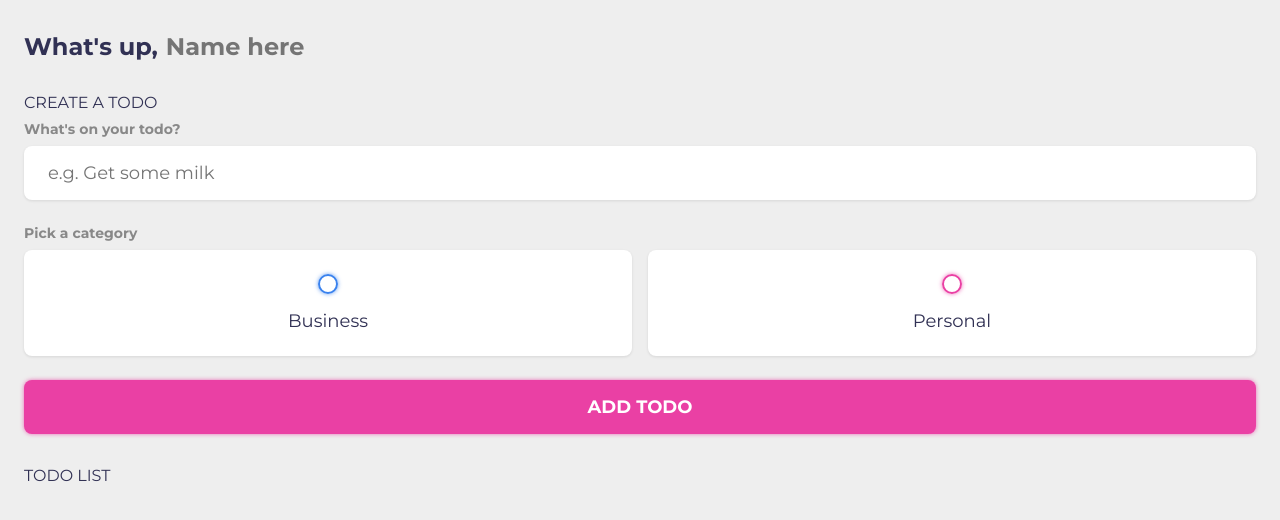
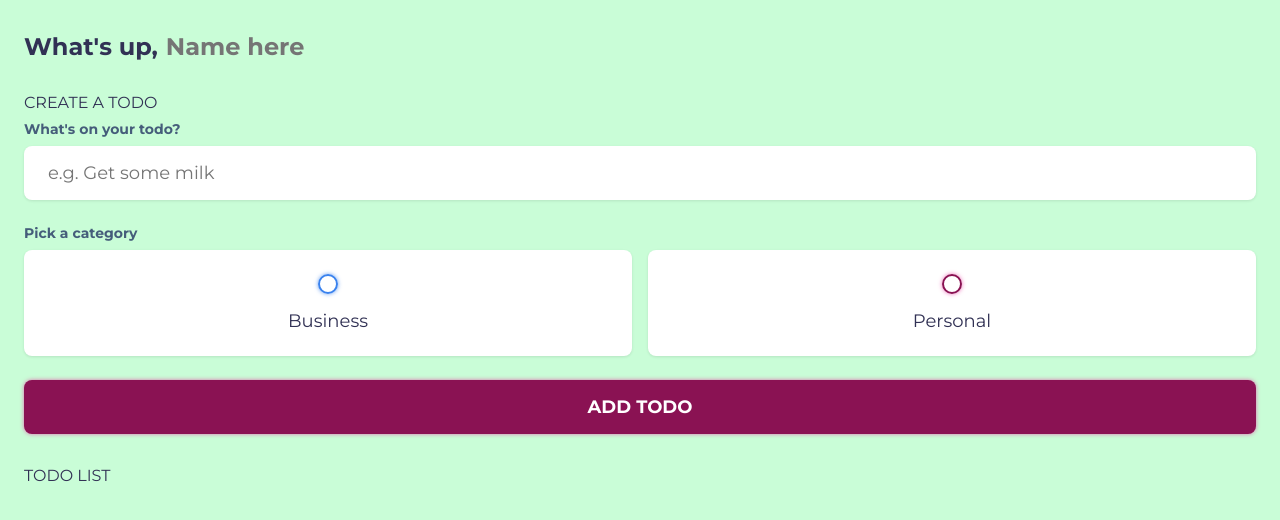
Before and after one commit to AngieMve/To-Do-List, a plain HTML site: page index.html in a window 1280 px wide. Drawn offline with Linux system fonts and the light colour scheme.

Commit message:
Update style.css
changed some of the colors.

```diff
--- a/style.css
+++ b/style.css
@@ -1,12 +1,12 @@
 /* Variables */
 :root {
-  --primary: #ea40a4;
+  --primary: #8a1253;
   --business: #3a82ee;
   --personal: var(--primary);
-  --light: #eee;
-  --grey: #888;
+  --light: #c9fdd7;
+  --grey: #455d7a;
   --dark: #313154;
-  --danger: #ff5b57;
+  --danger: #702283;
 
   --shadow: 0 1px 3px rgba(0, 0, 0, 0.1);
 
```
